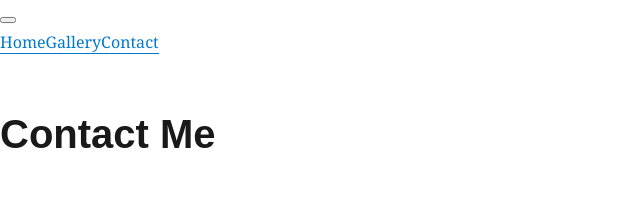
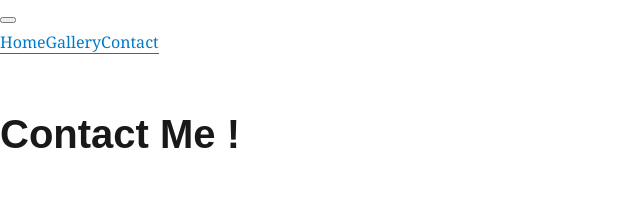
Before and after one commit to subaquatic-pierre/suretta-photography, a Gatsby site: page /contact in a window 1280 px wide. Shown: the top 214 px of the page, 0-640 px from the left. Built offline with nearby package versions, Linux system fonts and the light colour scheme; Gatsby itself is replaced by a stand-in of ours; some packages are replaced by stand-ins of ours.

Commit message:
pipeline test

```diff
--- a/src/pages/contact.js
+++ b/src/pages/contact.js
@@ -14,7 +14,7 @@ const ContactPage = (props) => {
             <SEO site={data.siteMetadata} title="Gallery" />
             <section className="contact-section">
                 <Container >
-                    <Header text='Contact Me' />
+                    <Header text='Contact Me !' />
                     <br />
                     <ContactForm />
                 </Container>
```
